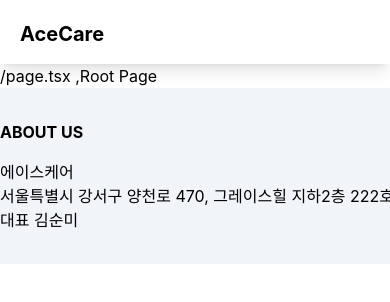
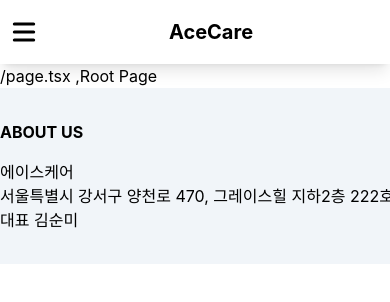
Before and after one commit to chosooyeon/AceCare, a Next.js app: page / in a window 390 px wide. Shown: the top 302 px of the page. Built offline with nearby package versions, Linux system fonts and the light colour scheme.

Commit message:
:dizzy: sidemenu layout add

```diff
--- a/app/layout.tsx
+++ b/app/layout.tsx
@@ -1,7 +1,6 @@
 import "./globals.css";
 import Footer from "@components/common/Footer";
 import Header from "@components/common/Header";
-// import SideBar from '../components/common/SideBar'
 
 export default function RootLayout({
   children,
--- a/components/common/Header.tsx
+++ b/components/common/Header.tsx
@@ -1,7 +1,10 @@
+"use client"
 import Link from 'next/link'
 import React, { useState, useEffect } from "react";
 import DropDownMenu from '@components/normal/DropDownMenu';
 import { goodsList } from '@json/goodsData/coronaGoods';
+import SideMenu from '@components/common/SideMenu';
+import { HiMenu } from "react-icons/hi";
 
 //todo: vercel에 배포되면 api로 가져오도록 변경 필요
 async function getData() {
@@ -26,11 +29,19 @@
     return (
       <header className="sticky top-0 z-50 bg-white laptop:z-50 w-full max-w-8xl mx-auto flex-none flex h-16 laptop:h-20 shadow-lg justify-center">
           <div className="w-[1280px] flex justify-between">
-            <div className="w-[150px] m-5">
+            <SideMenu />
+
+            {/*
+            // * AceCare Main Button
+             */}
+            <div className="w-[150px] m-5 inline-flex justify-center items-center">
                 <span className="font-bold text-xl w-auto text-black"><Link href="/">AceCare</Link></span>
             </div>
+
+            {/*
+            // * 상품 카테고리 메뉴
+             */}
             <div className="flex justify-between items-center">
-
               <nav className="hidden tablet:block">
                 <ul className="inline-flex">
                   {/* // todo: 버튼명 카테고리 명으로 변경 필요 */ }
--- /dev/null
+++ b/components/common/SideMenu.tsx
@@ -0,0 +1,30 @@
+import { HiMenu } from "react-icons/hi";
+import React, { useState, useEffect } from "react";
+
+export default function SideMenu() {
+    const [sideView, setSideView] = useState(false);
+    useEffect(() => {
+      if(sideView){
+          document.body.style.overflow = "hidden";
+      }else{
+          document.body.style.overflow = "unset";
+      }
+    }, [sideView]);
+
+    return(
+        <>
+           <div className="p-2 w-8 items-center text-gray-500 hover:text-black inline-flex tablet:hidden">
+                <button onClick={()=>setSideView(!sideView)}>
+                    <span>
+                        <HiMenu className="w-8 h-10"/>
+                    </span>
+                </button>
+            </div>
+
+            <div className={`fixed top-0 z-[1200] lg:hidden w-full h-[100vh] bg-gray-500 opacity-40 transition blur-sm ${sideView?'visible':'invisible'}`} onClick={()=>setSideView(!sideView)}></div>
+          <nav className={`fixed top-0 z-[1300] lg:hidden w-[300px] h-full bg-white opacity-100 ${sideView?'left-0':'left-[-300px]'} duration-300`}>
+
+          </nav>
+        </>
+    )
+}
--- a/package.json
+++ b/package.json
@@ -17,6 +17,7 @@
     "next": "^13.0.5",
     "react": "^18.2.0",
     "react-dom": "^18.2.0",
+    "react-icons": "^4.7.1",
     "typescript": "4.9.3"
   },
   "devDependencies": {
```
Also changed, not shown: 1 other file (tests, documents, lock files or other folders).
